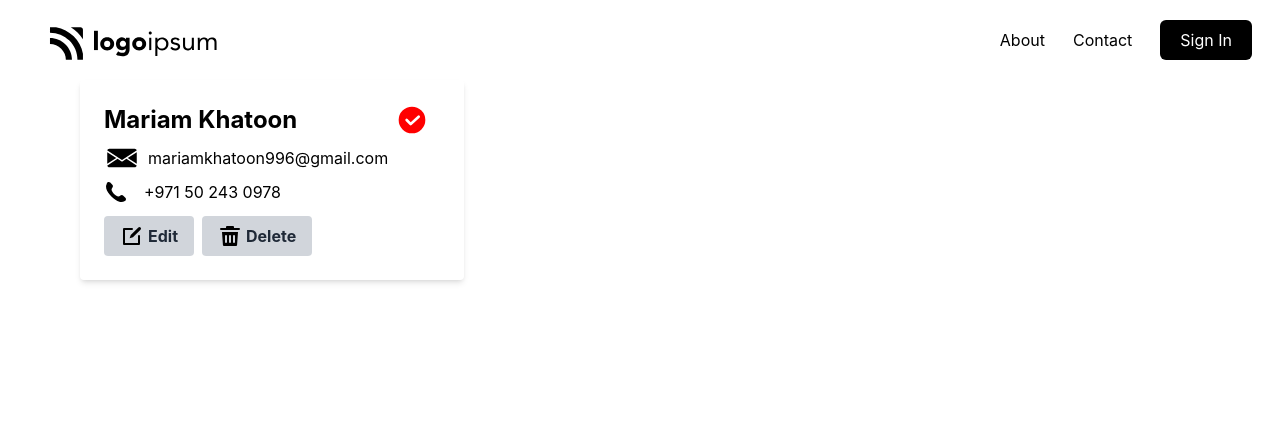
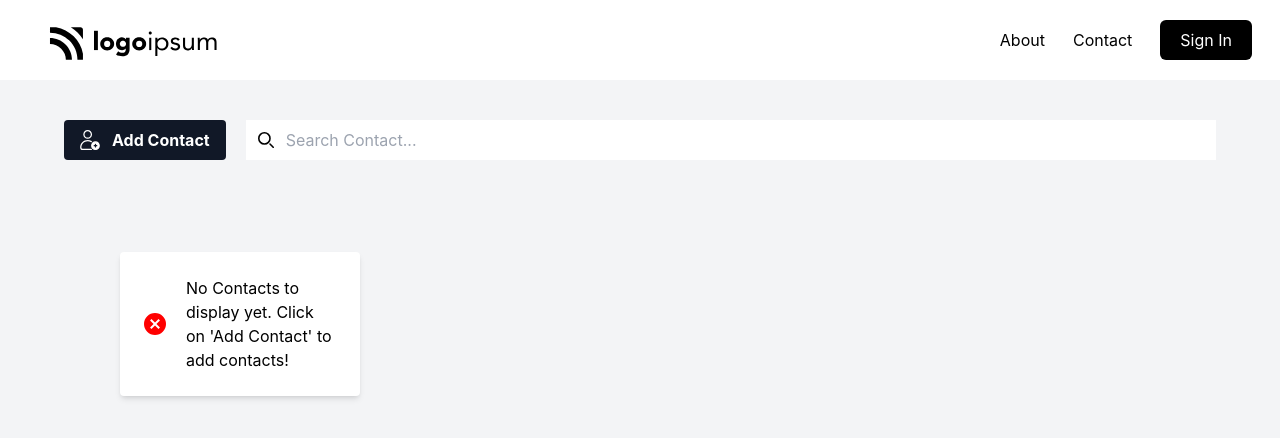
Before and after one commit to Ktn-mariam/contact-management-app, a React (Create React App) app: page / in a window 1280 px wide. Shown: the top 438 px of the page. Built offline with nearby package versions, Linux system fonts and the light colour scheme.

Commit message:
added contact page

```diff
--- a/package.json
+++ b/package.json
@@ -3,6 +3,7 @@
   "version": "0.1.0",
   "private": true,
   "dependencies": {
+    "@reduxjs/toolkit": "^1.9.5",
     "@testing-library/jest-dom": "^5.17.0",
     "@testing-library/react": "^13.4.0",
     "@testing-library/user-event": "^13.5.0",
@@ -10,6 +11,7 @@
     "@types/node": "^16.18.41",
     "@types/react": "^18.2.20",
     "@types/react-dom": "^18.2.7",
+    "@types/react-redux": "^7.1.25",
     "react": "^18.2.0",
     "react-dom": "^18.2.0",
     "react-redux": "^8.1.2",
--- a/src/App.tsx
+++ b/src/App.tsx
@@ -4,14 +4,17 @@ import Navbar from './components/Navbar'
 import SearchBar from './components/SearchBar'
 import AddContact from './components/AddContact'
 import ContactCard from './components/ContactCard'
+import { Provider } from 'react-redux'
+import { store } from './redux/store'
+import ContactList from './components/ContactList'
+import NoContacts from './components/NoContacts'
+import ContactPage from './pages/ContactPage'
 
 export default function App() {
   return (
-    <div>
+    <Provider store={store}>
       <Navbar />
-      {/* <SearchBar /> */}
-      {/* <AddContact /> */}
-      <ContactCard />
-    </div>
+      <ContactPage />
+    </Provider>
   )
 }
--- a/src/components/AddContact.tsx
+++ b/src/components/AddContact.tsx
@@ -1,4 +1,7 @@
 import { useRef, useState } from 'react'
+import { addContact } from '../redux/contacts.js'
+import { useDispatch, useSelector } from 'react-redux'
+import { RootState } from '../redux/store'
 
 function AddContact() {
   const [inValidInput, setInValidInput] = useState<boolean>(false)
@@ -8,6 +11,11 @@ function AddContact() {
   const phoneNoRef = useRef<HTMLInputElement>(null)
   const statusRef = useRef<HTMLInputElement>(null)
 
+  const contacts = useSelector((state: RootState) => {
+    return state.allContacts.contacts
+  })
+  const dispatch = useDispatch()
+
   const saveContactHandler = (event: React.FormEvent) => {
     event.preventDefault()
     const firstName = firstNameRef.current?.value
@@ -15,15 +23,18 @@ function AddContact() {
     const email = emailRef.current?.value
     const phoneNo = phoneNoRef.current?.value
     const status = statusRef.current?.value
+    console.log(status)
 
     if (firstName && lastName && email && phoneNo && status) {
-      const ContactDetails = {
+      const contact = {
         firstName,
         lastName,
         email,
         phoneNo,
         status,
+        id: contacts.length + 1,
       }
+      dispatch(addContact({ contact }))
 
       if (firstNameRef.current) firstNameRef.current.value = ''
       if (lastNameRef.current) lastNameRef.current.value = ''
--- a/src/components/ContactCard.tsx
+++ b/src/components/ContactCard.tsx
@@ -1,15 +1,25 @@
 import React from 'react'
+import { Contact } from '../types/dataTypes'
 
-function ContactCard() {
-  const status = true
+interface ContactCardProp {
+  contact: Contact
+}
+
+const ContactCard: React.FC<ContactCardProp> = ({ contact }) => {
+  const firstName = contact.firstName
+  const lastName = contact.lastName
+  const status = contact.status === 'active' ? false : true
+  const email = contact.email
+  const phoneNo = contact.phoneNo
+
   return (
     <div
       className={`bg-${
         status ? 'red' : 'green'
-      }-100 p-6 flex-col rounded shadow-md mx-20 max-w-sm`}
+      }-100 p-6 flex-col rounded shadow-md mx-5 my-5`}
     >
       <div className="flex justify-between items-center">
-        <h1 className="text-2xl font-bold">Mariam Khatoon</h1>
+        <h1 className="text-2xl font-bold">{`${firstName} ${lastName}`}</h1>
         {status ? (
           <div className="w-8 mr-3">
             <svg xmlns="http://www.w3.org/2000/svg" viewBox="0 0 24 24">
@@ -40,7 +50,7 @@ function ContactCard() {
             <path d="M34.05 50 9 66.31V33.69L34.05 50zm31.9 0L91 66.31V33.69L65.95 50zm-3.66 2.39-11.2 7.29c-.33.21-.71.32-1.09.32s-.76-.11-1.09-.32l-11.2-7.29L10.66 70l-1.57 1.02C9.58 73.84 12.04 76 15 76h70c2.96 0 5.42-2.15 5.91-4.98L89.33 70 62.29 52.39zM50 55.61 89.33 30l1.58-1.02C90.42 26.15 87.96 24 85 24H15c-2.96 0-5.42 2.16-5.91 4.98L10.66 30 50 55.61z"></path>
           </svg>
         </div>
-        <div className="ml-2">mariamkhatoon996@gmail.com</div>
+        <div className="ml-2">{email}</div>
       </div>
       <div className="flex items-center mt-1">
         <div className="w-6">
@@ -48,7 +58,7 @@ function ContactCard() {
             <path d="M21.384,17.752a2.108,2.108,0,0,1-.522,3.359,7.543,7.543,0,0,1-5.476.642C10.5,20.523,3.477,13.5,2.247,8.614a7.543,7.543,0,0,1,.642-5.476,2.108,2.108,0,0,1,3.359-.522L8.333,4.7a2.094,2.094,0,0,1,.445,2.328A3.877,3.877,0,0,1,8,8.2c-2.384,2.384,5.417,10.185,7.8,7.8a3.877,3.877,0,0,1,1.173-.781,2.092,2.092,0,0,1,2.328.445Z" />
           </svg>
         </div>
-        <div className="ml-4">+971 50 243 0978</div>
+        <div className="ml-4">{phoneNo}</div>
       </div>
       <div className="flex">
         <button className="bg-gray-300 hover:bg-gray-400 text-gray-800 font-bold py-2 px-4 mt-3 rounded inline-flex items-center">
--- a/src/components/ContactList.tsx
+++ b/src/components/ContactList.tsx
@@ -1,7 +1,26 @@
 import React from 'react'
+import { useSelector } from 'react-redux'
+import { RootState } from '../redux/store'
+import ContactCard from './ContactCard'
+import { Contact } from '../types/dataTypes'
+import NoContacts from './NoContacts'
 
 function ContactList() {
-  return <div></div>
+  const contacts = useSelector((state: RootState) => {
+    return state.allContacts.contacts
+  })
+  console.log(contacts)
+  return (
+    <div className="grid grid-cols-1 md:grid-cols-2 lg:grid-cols-3">
+      {contacts.length !== 0 ? (
+        contacts.map((contact: Contact) => {
+          return <ContactCard contact={contact} />
+        })
+      ) : (
+        <NoContacts />
+      )}
+    </div>
+  )
 }
 
 export default ContactList
--- /dev/null
+++ b/src/components/NoContacts.tsx
@@ -0,0 +1,23 @@
+import React from 'react'
+
+function NoContacts() {
+  return (
+    <div className="bg-white p-6 rounded shadow-md m-20 max-w-md">
+      <div className="flex items-center">
+        <div>
+          <svg xmlns="http://www.w3.org/2000/svg" width="22" height="22">
+            <path
+              d="M22 11a11 11 0 1 0-11 11 11 11 0 0 0 11-11zm-6.051 3.536-1.414 1.414L11 12.414 7.465 15.95l-1.414-1.414L9.586 11 6.051 7.465l1.414-1.414L11 9.586l3.535-3.535 1.414 1.414L12.414 11z"
+              fill="red"
+            />
+          </svg>
+        </div>
+        <div className="ml-5 tex">
+          No Contacts to display yet. Click on 'Add Contact' to add contacts!
+        </div>
+      </div>
+    </div>
+  )
+}
+
+export default NoContacts
--- a/src/components/SearchBar.tsx
+++ b/src/components/SearchBar.tsx
@@ -2,8 +2,35 @@ import React from 'react'
 
 function SearchBar() {
   return (
-    <div className="mx-20">
-      <div className="relative">
+    <div className="flex justify-center mx-6 items-center mb-3">
+      <button className="bg-gray-900 hover:bg-gray-700 text-white font-bold py-2 px-4 rounded inline-flex items-center whitespace-nowrap">
+        <div className="w-5 absolute">
+          <svg
+            xmlns="http://www.w3.org/2000/svg"
+            viewBox="0 0 32 32"
+            xmlSpace="preserve"
+          >
+            <path
+              d="M12.25 14c-3.86 0-7-3.14-7-7s3.14-7 7-7 7 3.14 7 7-3.14 7-7 7zm0-12c-2.757 0-5 2.243-5 5s2.243 5 5 5 5-2.243 5-5-2.243-5-5-5z"
+              fill="white"
+            />
+            <path
+              d="M18.104 32H4.308A4.062 4.062 0 0 1 .25 27.942c0-6.616 5.383-12 12-12 2.268 0 4.477.638 6.388 1.843a1 1 0 1 1-1.067 1.691 9.96 9.96 0 0 0-5.321-1.534c-5.514 0-10 4.486-10 10A2.06 2.06 0 0 0 4.308 30h13.796a1 1 0 0 1 0 2z"
+              fill="white"
+            />
+            <path
+              d="M24.75 32c-3.86 0-7-3.14-7-7s3.14-7 7-7 7 3.14 7 7-3.14 7-7 7zm0-12c-2.757 0-5 2.243-5 5s2.243 5 5 5 5-2.243 5-5-2.243-5-5-5z"
+              fill="white"
+            />
+            <path
+              d="M24.75 19a6 6 0 1 0 0 12 6 6 0 0 0 0-12zm2 7h-1v1a1 1 0 0 1-2 0v-1h-1a1 1 0 0 1 0-2h1v-1a1 1 0 0 1 2 0v1h1a1 1 0 0 1 0 2z"
+              fill="white"
+            />
+          </svg>
+        </div>
+        <span className="ml-8">Add Contact</span>
+      </button>
+      <div className="relative ml-5 w-full">
         <div className="absolute inset-y-0 left-0 flex items-center pl-3 pointer-events-none">
           <svg
             className="w-4 h-4"
@@ -23,7 +50,7 @@ function SearchBar() {
         </div>
         <input
           type="search"
-          className="block w-full p-2 pl-10 text-md outline-none focus:border-gray-300"
+          className="block w-full p-2 pl-10 text-md outline-none focus:border-gray-500"
           placeholder="Search Contact..."
         ></input>
       </div>
--- a/src/pages/ContactPage.tsx
+++ b/src/pages/ContactPage.tsx
@@ -1,9 +1,14 @@
 import React from 'react'
+import SearchBar from '../components/SearchBar'
+import ContactList from '../components/ContactList'
 
 function ContactPage() {
   return (
     <div>
-
+      <div className="bg-gray-100 min-h-screen p-10 flex-col items-center">
+        <SearchBar />
+        <ContactList />
+      </div>
     </div>
   )
 }
--- a/src/redux/contacts.js
+++ b/src/redux/contacts.js
@@ -3,16 +3,16 @@ import { createSlice } from '@reduxjs/toolkit'
 const contactsSlice = createSlice({
   name: 'contacts',
   initialState: {
-    posts: [],
+    contacts: [],
     status: 'idle',
     error: null,
   },
   reducers: {
     addContact: (state, action) => {
-      state.posts = [action.payload.post, ...state.posts]
+      state.contacts = [action.payload.contact, ...state.contacts]
     },
     deleteContact: (state, action) => {
-      state.posts = state.posts.filter((contact) => {
+      state.contacts = state.contacts.filter((contact) => {
         return contact.id !== action.payload
       })
     },
--- a/src/redux/store.js
+++ /dev/null
@@ -1,8 +0,0 @@
-import { configureStore } from '@reduxjs/toolkit'
-import contactsSliceReducer from './contacts'
-
-export const store = configureStore({
-  reducer: {
-    allPosts: contactsSliceReducer,
-  },
-})
--- /dev/null
+++ b/src/redux/store.ts
@@ -0,0 +1,12 @@
+import { configureStore } from '@reduxjs/toolkit'
+import contactsSliceReducer from './contacts.js'
+
+export interface RootState {
+  allContacts: ReturnType<typeof contactsSliceReducer>
+}
+
+export const store = configureStore({
+  reducer: {
+    allContacts: contactsSliceReducer,
+  },
+})
--- /dev/null
+++ b/src/types/dataTypes.tsx
@@ -0,0 +1,14 @@
+export interface Contact {
+  id: number
+  firstName: string
+  lastName: string
+  email: string
+  phoneNo: string
+  status: 'active' | 'inactive'
+}
+
+export interface ContactsState {
+  contacts: Contact[]
+  status: string
+  error: any
+}
```
Also changed, not shown: 1 other file (tests, documents, lock files or other folders).
